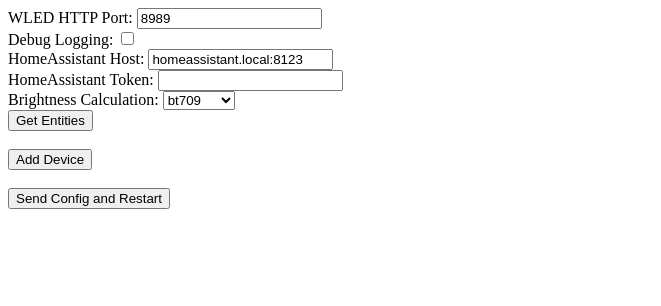
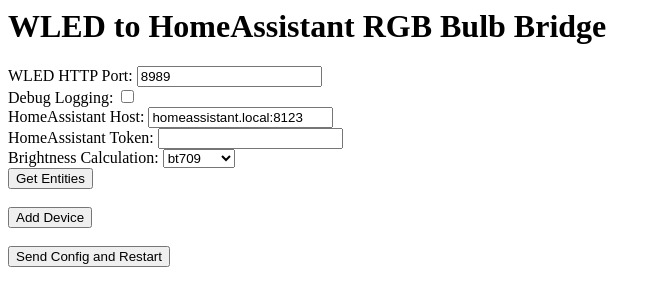
Before and after one commit to keesg60/wled-ha-rgb, a website: page ui/index.html in a window 1280 px wide. Shown: the whole page, without its empty margins (0-661 px from the left). Drawn offline with Linux system fonts and the light colour scheme; no server answers.

Commit message:
adding header to config page

```diff
--- a/ui/index.html
+++ b/ui/index.html
@@ -11,6 +11,7 @@
             debug
         -->
         <div id="static_items">
+            <h1>WLED to HomeAssistant RGB Bulb Bridge</h1>
             WLED HTTP Port: <input id="wled_http_port" type="text" value="8989"></input><BR>
             Debug Logging: <input id="debug" type="checkbox"></input><BR>
             HomeAssistant Host: <input id="hass_host" type="text" value="homeassistant.local:8123"></input><BR>
```
